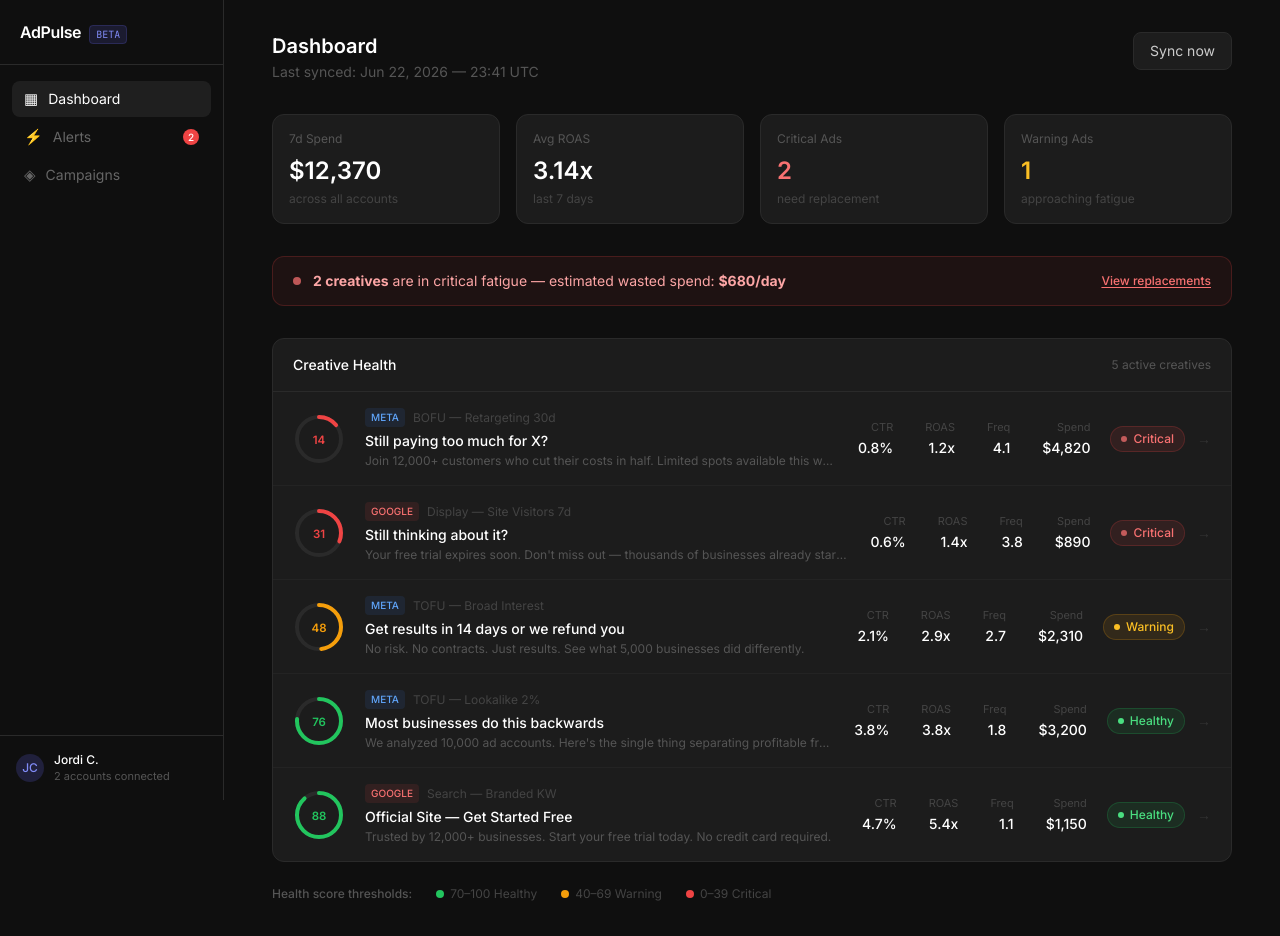
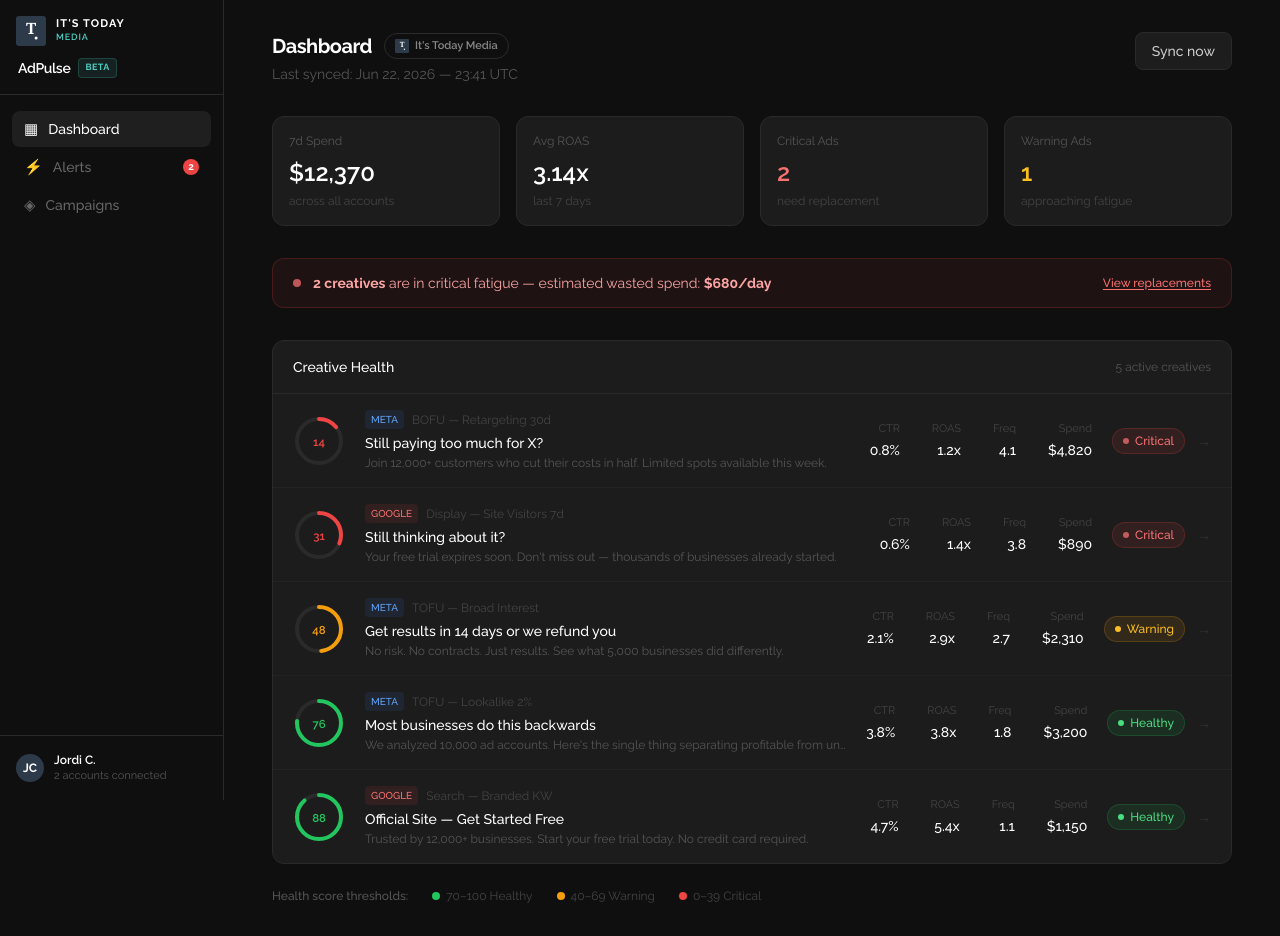
Before and after one commit to jordicabelloo/itstodaymedia-roleproject, a Next.js app in the folder frontend/: page / in a window 1280 px wide. Built offline with nearby package versions, Linux system fonts and the light colour scheme.

Commit message:
frontend: It's Today Media branding — logo, Raleway font, favicon

```diff
--- a/frontend/app/globals.css
+++ b/frontend/app/globals.css
@@ -1,4 +1,4 @@
-@import url('https://fonts.googleapis.com/css2?family=JetBrains+Mono:wght@400;500&family=Inter:wght@400;500;600;700&display=swap');
+@import url('https://fonts.googleapis.com/css2?family=Raleway:wght@400;500;600;700;800&family=JetBrains+Mono:wght@400;500&display=swap');
 @tailwind base;
 @tailwind components;
 @tailwind utilities;
@@ -14,6 +14,9 @@
   --warning: #f59e0b;
   --healthy: #22c55e;
   --accent: #818cf8;
+  --itm-navy: #2d3a4a;
+  --itm-teal: #4dd0c4;
+  --itm-orange: #e05c3a;
 }
 
 * { box-sizing: border-box; margin: 0; padding: 0; }
@@ -21,7 +24,7 @@
 body {
   background: var(--bg);
   color: var(--text);
-  font-family: 'Inter', sans-serif;
+  font-family: 'Raleway', sans-serif;
   font-size: 14px;
   line-height: 1.5;
   -webkit-font-smoothing: antialiased;
--- a/frontend/app/layout.tsx
+++ b/frontend/app/layout.tsx
@@ -3,8 +3,11 @@ import "./globals.css";
 import Sidebar from "@/components/Sidebar";
 
 export const metadata: Metadata = {
-  title: "AdPulse — Creative Intelligence",
+  title: "AdPulse — Creative Intelligence for It's Today Media",
   description: "Detect ad fatigue before it kills your ROAS",
+  icons: {
+    icon: "/favicon.svg",
+  },
 };
 
 export default function RootLayout({ children }: { children: React.ReactNode }) {
--- a/frontend/app/page.tsx
+++ b/frontend/app/page.tsx
@@ -24,10 +24,20 @@ export default function Dashboard() {
       {/* Header */}
       <div className="flex items-start justify-between mb-8">
         <div>
-          <h1 className="text-xl font-semibold text-white">Dashboard</h1>
-          <p className="text-[#555] text-sm mt-0.5">Last synced: Jun 22, 2026 — 23:41 UTC</p>
+          <div className="flex items-center gap-3 mb-1">
+            <h1 className="text-xl font-bold text-white tracking-tight">Dashboard</h1>
+            <span className="flex items-center gap-1.5 text-[11px] text-[#555] border border-[#2a2a2a] rounded-full px-2.5 py-1">
+              <svg width="14" height="14" viewBox="0 0 100 100" xmlns="http://www.w3.org/2000/svg" style={{ display: "inline" }}>
+                <rect width="100" height="100" rx="8" fill="#2d3a4a"/>
+                <text x="50" y="60" textAnchor="middle" fontFamily="Georgia,serif" fontSize="52" fontWeight="700" fill="#fff">T</text>
+                <circle cx="67" cy="73" r="5" fill="#fff"/>
+              </svg>
+              <span className="font-semibold text-[#888]">It's Today Media</span>
+            </span>
+          </div>
+          <p className="text-[#555] text-sm">Last synced: Jun 22, 2026 — 23:41 UTC</p>
         </div>
-        <button className="px-4 py-2 rounded-lg bg-white/[0.06] hover:bg-white/[0.09] border border-[#2a2a2a] text-sm text-[#ccc] transition-colors">
+        <button className="px-4 py-2 rounded-lg bg-white/[0.06] hover:bg-white/[0.09] border border-[#2a2a2a] text-sm text-[#ccc] transition-colors font-medium">
           Sync now
         </button>
       </div>
--- a/frontend/components/Sidebar.tsx
+++ b/frontend/components/Sidebar.tsx
@@ -10,21 +10,51 @@ const NAV = [
   { href: "/campaigns", label: "Campaigns", icon: "◈" },
 ];
 
+function ItmLogo({ size = 32 }: { size?: number }) {
+  return (
+    <svg width={size} height={size} viewBox="0 0 100 100" xmlns="http://www.w3.org/2000/svg">
+      <rect width="100" height="100" rx="10" fill="#2d3a4a" />
+      <text
+        x="50" y="60"
+        textAnchor="middle"
+        fontFamily="Georgia, 'Times New Roman', serif"
+        fontSize="52"
+        fontWeight="700"
+        fill="#ffffff"
+      >
+        T
+      </text>
+      <circle cx="67" cy="73" r="5" fill="#ffffff" />
+    </svg>
+  );
+}
+
 export default function Sidebar() {
   const path = usePathname();
   return (
     <aside className="w-56 shrink-0 border-r border-[#2a2a2a] flex flex-col h-screen sticky top-0">
-      <div className="px-5 py-5 border-b border-[#2a2a2a]">
-        <span className="text-white font-semibold tracking-tight text-base">AdPulse</span>
-        <span className="ml-2 text-[10px] px-1.5 py-0.5 rounded bg-indigo-500/15 text-indigo-400 border border-indigo-500/20 font-mono">BETA</span>
+      {/* Brand */}
+      <div className="px-4 py-4 border-b border-[#2a2a2a]">
+        <div className="flex items-center gap-2.5 mb-3">
+          <ItmLogo size={30} />
+          <div>
+            <p className="text-white font-bold text-[11px] tracking-widest uppercase leading-tight">It's Today</p>
+            <p className="text-[#4dd0c4] font-semibold text-[9px] tracking-widest uppercase">Media</p>
+          </div>
+        </div>
+        <div className="flex items-center gap-2 pl-0.5">
+          <span className="text-white font-semibold text-sm tracking-tight">AdPulse</span>
+          <span className="text-[9px] px-1.5 py-0.5 rounded bg-[#4dd0c4]/10 text-[#4dd0c4] border border-[#4dd0c4]/20 font-bold tracking-wider">BETA</span>
+        </div>
       </div>
 
+      {/* Nav */}
       <nav className="flex-1 px-3 py-4 space-y-0.5">
         {NAV.map(({ href, label, icon, badge }) => (
           <Link
             key={href} href={href}
             className={clsx(
-              "flex items-center justify-between px-3 py-2 rounded-lg text-sm transition-colors",
+              "flex items-center justify-between px-3 py-2 rounded-lg text-sm transition-colors font-medium",
               path === href
                 ? "bg-white/[0.07] text-white"
                 : "text-[#666] hover:text-[#ccc] hover:bg-white/[0.03]"
@@ -35,7 +65,7 @@ export default function Sidebar() {
               {label}
             </span>
             {badge && (
-              <span className="text-[10px] bg-red-500 text-white rounded-full w-4 h-4 flex items-center justify-center font-medium">
+              <span className="text-[10px] bg-red-500 text-white rounded-full w-4 h-4 flex items-center justify-center font-bold">
                 {badge}
               </span>
             )}
@@ -43,11 +73,14 @@ export default function Sidebar() {
         ))}
       </nav>
 
+      {/* Footer */}
       <div className="px-4 py-4 border-t border-[#2a2a2a]">
         <div className="flex items-center gap-2.5">
-          <div className="w-7 h-7 rounded-full bg-indigo-500/20 flex items-center justify-center text-xs text-indigo-400 font-medium">JC</div>
+          <div className="w-7 h-7 rounded-full flex items-center justify-center text-xs text-white font-bold" style={{ background: "#2d3a4a" }}>
+            JC
+          </div>
           <div>
-            <p className="text-xs text-white font-medium">Jordi C.</p>
+            <p className="text-xs text-white font-semibold">Jordi C.</p>
             <p className="text-[11px] text-[#555]">2 accounts connected</p>
           </div>
         </div>
--- a/frontend/tailwind.config.js
+++ b/frontend/tailwind.config.js
@@ -10,6 +10,7 @@ module.exports = {
         muted: "#555",
       },
       fontFamily: {
+        sans: ["'Raleway'", "sans-serif"],
         mono: ["'JetBrains Mono'", "monospace"],
       },
     },
```
Also changed, not shown: frontend/public/favicon.svg (added).
